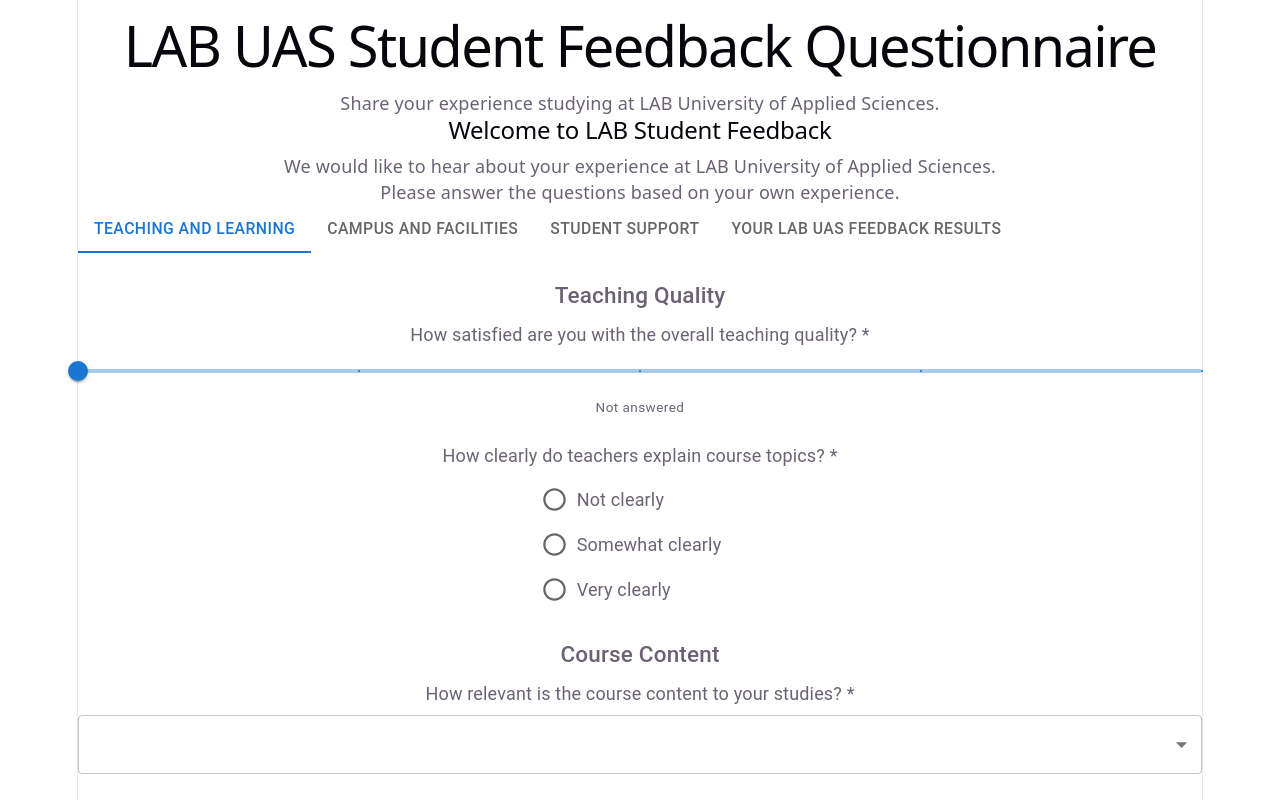
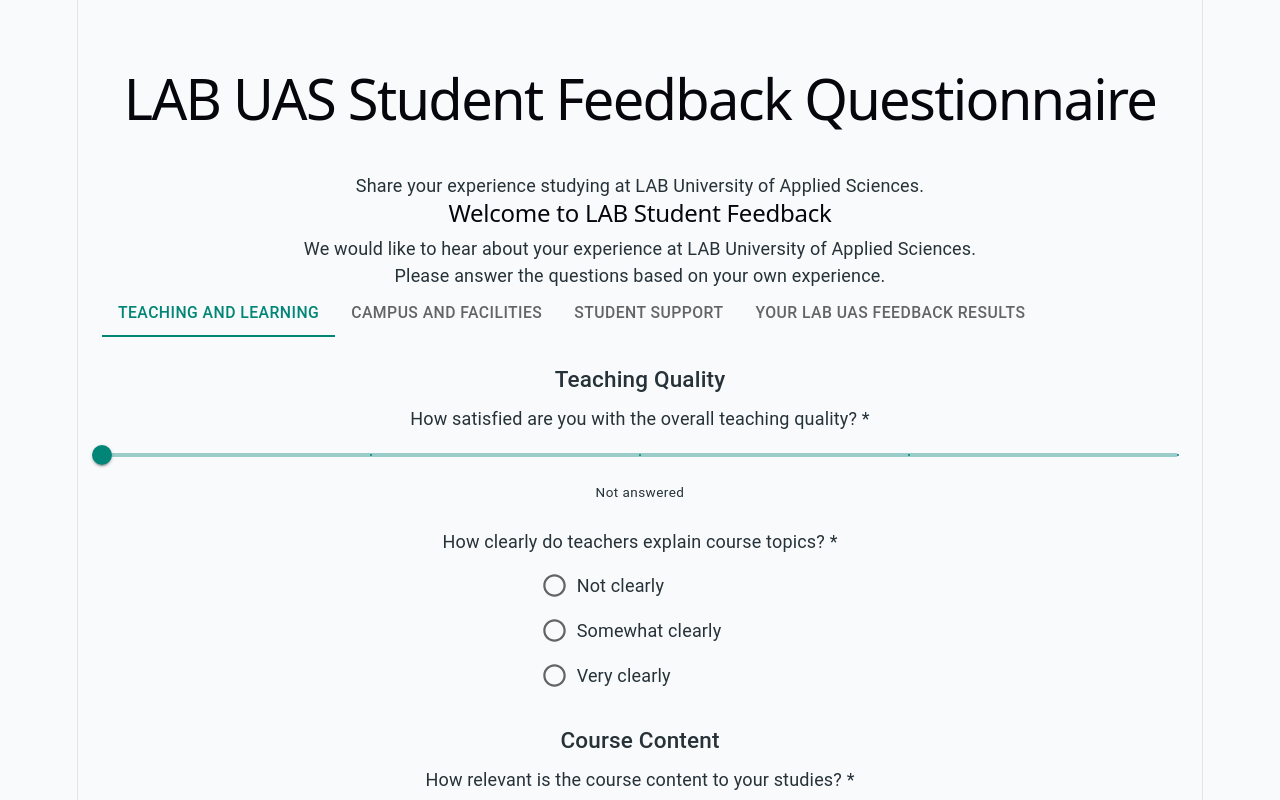
Before and after one commit to murtazazaidi1/Dynamic-Website-Development-Project, a React (Vite) app: page / in a window 1280 px wide. Shown: the top 800 px of the page. Built offline with nearby package versions, Linux system fonts and the light colour scheme.

Commit message:
updated the background color to minimalistic white

```diff
--- a/public/questionnaires/branding.json
+++ b/public/questionnaires/branding.json
@@ -1,7 +1,7 @@
 {
-  "primaryColor": "#1976d2",
-  "backgroundColor": "#f5f5f5",
-  "textColor": "#222222",
+  "primaryColor": "#008577",
+  "backgroundColor": "#F8FAFC",
+  "textColor": "#263238",
   "logo": "",
   "backgroundImage": ""
 }
--- a/src/App.tsx
+++ b/src/App.tsx
@@ -1,5 +1,6 @@
 
 import { useState, useEffect } from "react";
+import { ThemeProvider, createTheme, CssBaseline, Box } from "@mui/material";
 import type { Questionnaire } from "./types/questionnaire";
 import { loadQuestionnaire } from "./services/questionnaireLoader";
 import QuestionnaireView from "./components/questionnaire/Questionnaire";
@@ -7,11 +8,20 @@
 import { loadQuestionnaire as setReduxQuestionnaire } from "./store/answerSlice";
 import "./App.css";
 
+interface Branding {
+  primaryColor: string;
+  backgroundColor: string;
+  textColor: string;
+  logo: string;
+  backgroundImage: string;
+}
+
 function App() {
   // so it will store the questionnaire after loading it
   const dispatch = useDispatch();
   const [questionnaire, setQuestionnaire] = useState<Questionnaire | null>(null);
   const [error, setError] = useState("");
+  const [branding, setBranding] = useState<Branding | null>(null);
 
   // Loads the JSON when the page opens by user
   useEffect(() => {
@@ -25,6 +35,36 @@
       });
   }, [dispatch]);
 
+  useEffect(() => {
+  fetch("/questionnaires/branding.json")
+    .then((response) => {
+      if (!response.ok) {
+        throw new Error("Could not load branding");
+      }
+      return response.json();
+    })
+    .then((data: Branding) => {
+      setBranding(data);
+    })
+    .catch((error) => {
+      console.error("Branding error:", error);
+    });
+}, []);
+
+const theme = createTheme({
+  palette: {
+    primary: {
+      main: branding?.primaryColor || "#1976d2",
+    },
+    background: {
+      default: branding?.backgroundColor || "#ffffff",
+    },
+    text: {
+      primary: branding?.textColor || "#222222",
+    },
+  },
+});
+
   // I added this so that the user can see if there is an error while loading the JSON
   if (error) {
     return <p>{error}</p>;
@@ -36,7 +76,28 @@
   }
 
   return (
-    <div>
+  <ThemeProvider theme={theme}>
+    <CssBaseline />
+    <Box
+      sx={{
+        minHeight: "100vh",
+        p: 3,
+        backgroundColor: theme.palette.background.default,
+        backgroundImage: branding?.backgroundImage
+          ? `url("${branding.backgroundImage}")`
+          : "none",
+        backgroundSize: "cover",
+        backgroundPosition: "center",
+      }}
+    >
+      {branding?.logo && (
+        <Box
+          component="img"
+          src={branding.logo}
+          alt="Questionnaire logo"
+          sx={{ maxWidth: 180, maxHeight: 100, mb: 2 }}
+        />
+      )}
       <h1>{questionnaire.title}</h1>
       <p>{questionnaire.description}</p>
 
@@ -45,8 +106,9 @@
       <p>{questionnaire.introduction.instructions}</p>
 
 <QuestionnaireView questionnaire={questionnaire} />
-    </div>
-  );
+        </Box>
+  </ThemeProvider>
+);
 }
 
 export default App;
```
Also changed, not shown: public/questionnaires/second-questionnaire.json (renamed from public/questionnaires/sencond-questionnaire.json).
